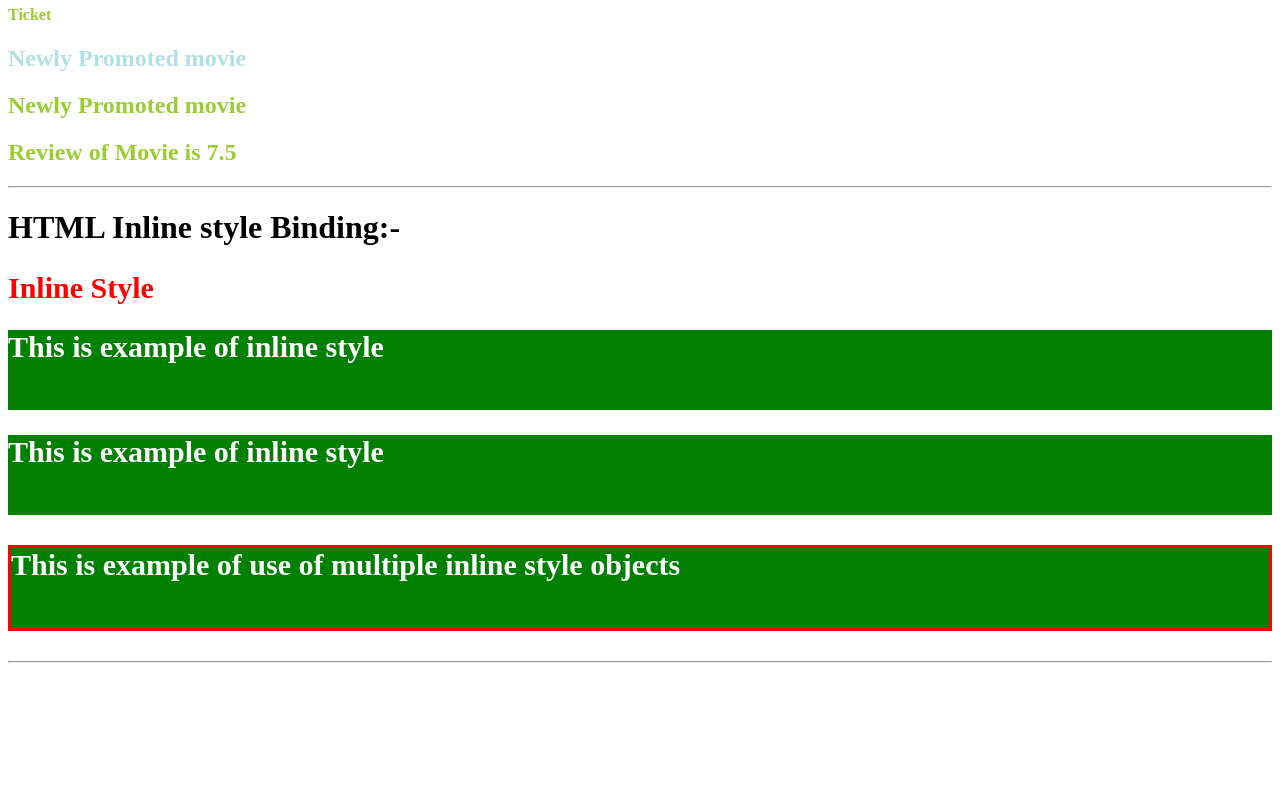
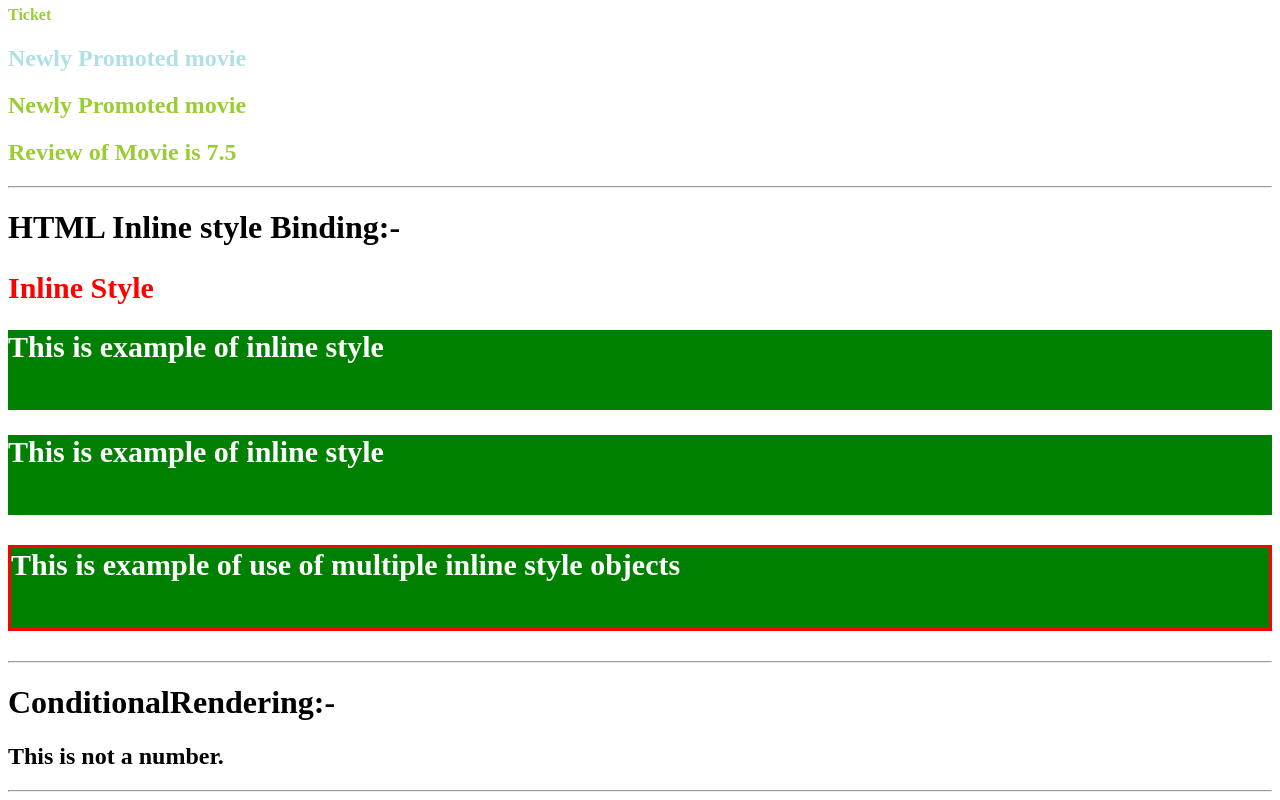
Before and after one commit to Washimbar/veu-learning, a Vue app: page / in a window 1280 px wide. Shown: the part 701-1501 px from the top of the page. Before the commit the page ends 1372 px from the top, so only its background shows below. Built offline with nearby package versions, Linux system fonts and the light colour scheme.

Commit message:
Conditional Rendering

```diff
--- a/src/App.vue
+++ b/src/App.vue
@@ -14,6 +14,9 @@
   <h1>HTML Inline style Binding:-</h1>
   <Ex05BindingStyles />
   <hr />
+  <h1>ConditionalRendering:-</h1>
+  <Ex01ConRenIfElse />
+  <hr />
 </template>
 
 <script>
@@ -22,6 +25,7 @@ import Ex02BindingHTML from "./components/01Binding/Ex02BindingHTML.vue";
 import Ex03BindingAttributes from "./components/01Binding/Ex03BindingAttributes.vue";
 import Ex04BindingClasses from "./components/01Binding/Ex04BindingClasses.vue";
 import Ex05BindingStyles from "./components/01Binding/Ex05BindingStyles.vue";
+import Ex01ConRenIfElse from "./components/02ConditionalRendering/Ex01ConRenIfElse.vue"
 export default {
   name: "App",
   components: {
@@ -30,6 +34,7 @@ export default {
     Ex03BindingAttributes: Ex03BindingAttributes,
     Ex04BindingClasses: Ex04BindingClasses,
     Ex05BindingStyles: Ex05BindingStyles,
+    Ex01ConRenIfElse: Ex01ConRenIfElse,
   },
 };
 </script>
--- /dev/null
+++ b/src/components/02ConditionalRendering/Ex01ConRenIfElse.vue
@@ -0,0 +1,22 @@
+<template>
+  <div>
+
+    <h2 v-if="num === 0">This is a zero.</h2>
+    <h2 v-else-if="num > 0">This is a positive number.</h2>
+    <h2 v-else-if="num < 0">This a negative number.</h2>
+    <h2 v-else>This is not a number.</h2>
+  </div>
+</template>
+
+<script>
+export default {
+  data() {
+    return {
+      num: 'hi',
+    };
+  },
+};
+</script>
+
+<style lang="scss" scoped>
+</style>
```
